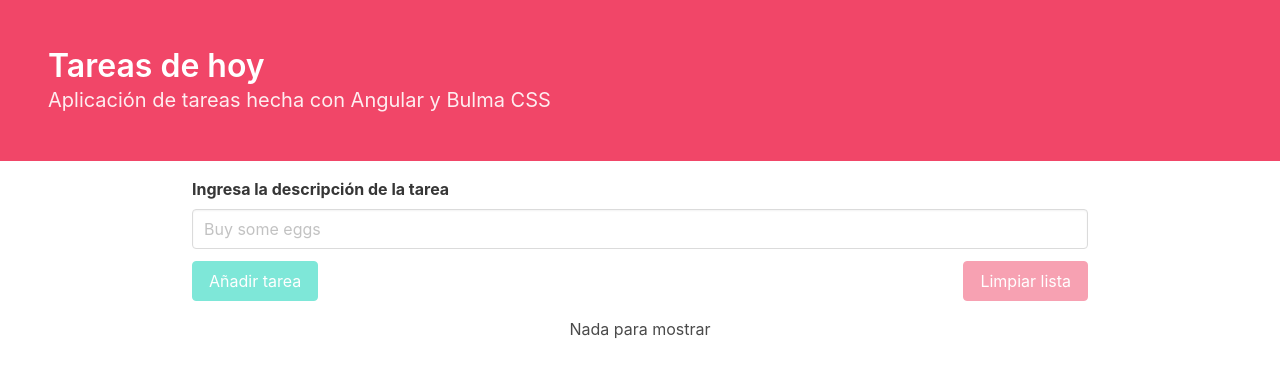
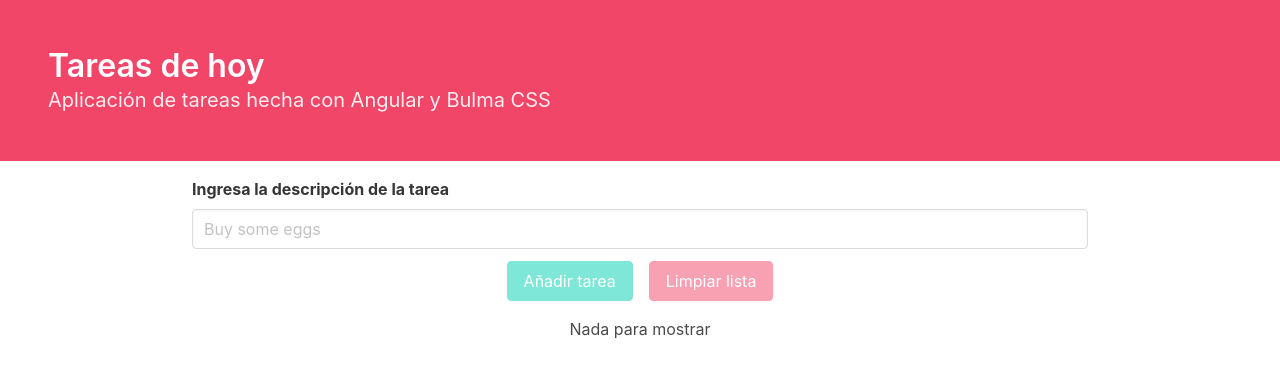
Before and after one commit to Martydevs/todo-app, an Angular app: page / in a window 1280 px wide. Shown: the top 378 px of the page. Built offline with nearby package versions, Linux system fonts and the light colour scheme.

Commit message:
Added attributes and refactoring

```diff
--- a/src/app/todo/components/todo-form/todo-form.component.css
+++ b/src/app/todo/components/todo-form/todo-form.component.css
@@ -1,3 +1,12 @@
 .todo-form-container {
   margin: 1rem 0;
 }
+
+.form-buttons-container {
+  display: flex;
+  justify-content: center;
+  flex-flow: row nowrap;
+  justify-content: center;
+  align-items: center;
+  gap: 1rem;
+}
--- a/src/app/todo/components/todo-form/todo-form.component.html
+++ b/src/app/todo/components/todo-form/todo-form.component.html
@@ -1,22 +1,21 @@
 <section class="todo-form-container">
   <form [formGroup]="todoForm" autocomplete="off" (ngSubmit)="onSubmit()">
     <div class="field">
-      <label class="label" for="description">Ingresa la descripción de la tarea</label>
+      <label class="label" for="inputDescriptionTodo">Ingresa la descripción de la tarea</label>
       <section class="control">
         <input
           class="input"
           type="text"
-          id="description"
+          id="inputDescriptionTodo"
           formControlName="description"
           placeholder="Buy some eggs"
-          #input
-        />
+          #input/>
       </section>
     </div>
 
-    <section class="field is-flex is-flex-wrap-wrap is-justify-content-space-between	is-align-items-center">
-      <button class="button is-primary" type="submit" [disabled]="input.value.length === 0">Añadir tarea</button>
-      <button class="button is-danger" type="button" [disabled]="dataList.length <= 0" (click)="deleteAllTask()">
+    <section class="field form-buttons-container">
+      <button class="button is-primary" type="submit" id="btnAddTodo" [disabled]="input.value.length === 0">Añadir tarea</button>
+      <button class="button is-danger" type="button" id="btnClearTodos" [disabled]="dataList.length <= 0" (click)="deleteAllTask()">
         Limpiar lista
       </button>
     </section>
--- a/src/app/todo/components/todo-list/todo-list.component.css
+++ b/src/app/todo/components/todo-list/todo-list.component.css
@@ -28,6 +28,5 @@ div > p {
 }
 
 .todo-list-container {
-  height: 30vh;
   margin: 1rem 0;
 }
--- a/src/app/todo/components/todo-list/todo-list.component.ts
+++ b/src/app/todo/components/todo-list/todo-list.component.ts
@@ -17,12 +17,6 @@ export class TodoListComponent {
   }
 
   checkTodo(el: ToDo) {
-    console.log(el)
-
-    if(el.isCompleted) {
-      el.isCompleted = false
-    } else {
-      el.isCompleted = true
-    }
+    el.isCompleted = !el.isCompleted;
   }
 }
```
